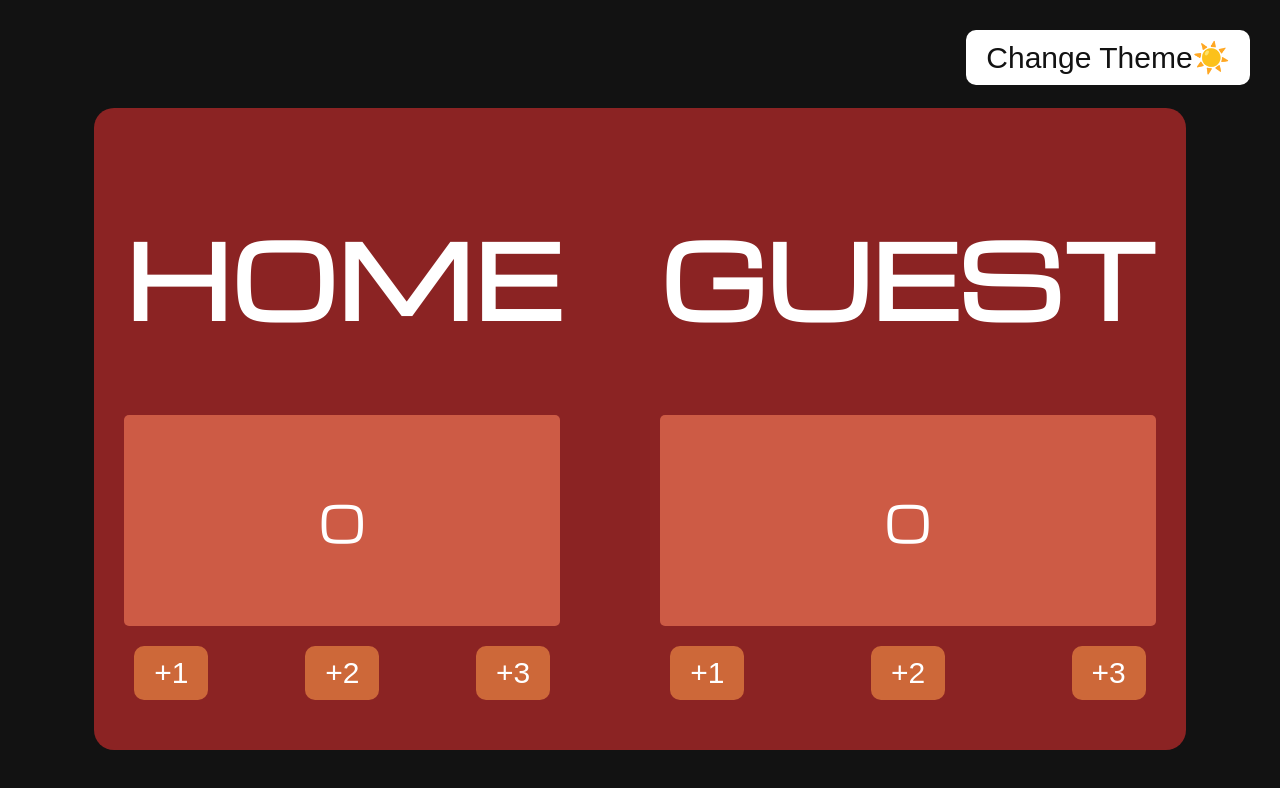
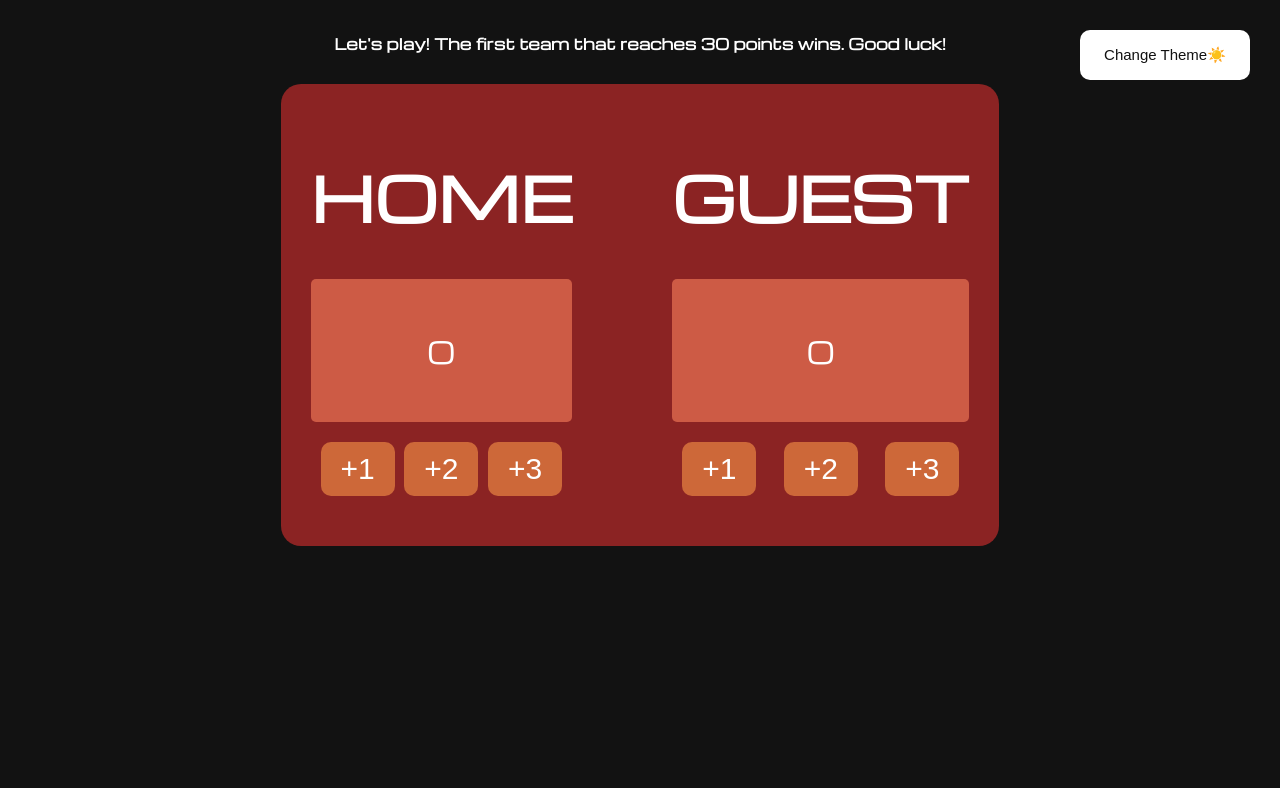
Before and after one commit to Manicxxx/Score-Board, a plain HTML site: page index.html in a window 1280 px wide. Drawn offline with nearby package versions, Linux system fonts and the light colour scheme.

Commit message:
Added intro and fixed dark mode

```diff
--- a/index.css
+++ b/index.css
@@ -1,7 +1,7 @@
 body {
     text-align: center;
-    color: #121212;
-    font-size: 50;
+    color: white;
+    font-size: 30;
     font-family: 'Michroma', sans-serif;
     display: flex;
     flex-direction: column;
@@ -11,13 +11,21 @@ body {
 }
 
 #theme-btn {
+    width: 170px;
+    height: 50px;
+    font-size: 15px;
     margin-top: 30px;
     margin-right: 30px;
     background: white;
     color: #121212;
-    position: fixed;
+    position: absolute;
     top:0;
     right:0;
+}
+
+#intro-message {
+    font-size: 15;
+    margin-bottom: 0;
 }
 
 .scoreboard-class {
@@ -25,15 +33,13 @@ body {
     justify-content: center;
     gap: 100px;
     padding: 30px;
-    margin-top: 100px;
+    margin-top: 30px;
     background: #8B2323;
     border-radius: 20px;
-    color: white;
 }
 
 .scoreboard-point-class {
     background: #CD5B45;
-    color: white;
     padding: 20px 0;
     border-radius: 5px;
     font-family: 'Michroma', sans-serif;
@@ -51,11 +57,11 @@ button {
     border-radius: 10px;
     border: none;
     background: #CD6839;
-    color: white;
+    color: inherit; /*Has to be specified since it doesn't take the color inherently*/
 }
 
 #message {
-    color: white;
+    font-size: 20;
     background-color: transparent;
     padding: 20px 30px;
 
--- a/index.html
+++ b/index.html
@@ -17,6 +17,7 @@
 
     <body>
         <button id="theme-btn">Change Theme☀️</button>
+        <h5 id="intro-message">Let's play! The first team that reaches 30 points wins. Good luck!</h5>
         <div class="scoreboard-class">
             <div class="board-class">
                 <h1>HOME</h1>
@@ -24,7 +25,7 @@
                     <p id="home-points">0</p>
                 </div>
                 <div class="btns">
-                    <button class ="add-btn" id="home-add-btn-one">+1</button>
+                    <button id="home-add-btn-one">+1</button>
                     <button id="home-add-btn-two">+2</button>
                     <button id="home-add-btn-three">+3</button>
                 </div>
--- a/index.js
+++ b/index.js
@@ -89,11 +89,17 @@ function addBtn() {
 // Changes button background, color and textContent and body background
 themeBtn.addEventListener("click", function() {
     if(themeState == "dark") {
+        // Change the state of the theme
         themeState = "light"
+
+        // Change the button style
         themeBtn.style.background = "#121212"
         themeBtn.style.color = "white"
         themeBtn.textContent = "Change Theme🌑"
+
+        // Change the body style
         document.body.style.background = "white"
+        document.body.style.color = "black"
     }
     else if(themeState == "light"){
         themeState = "dark"
@@ -101,5 +107,6 @@ themeBtn.addEventListener("click", function() {
         themeBtn.style.color = "#121212"
         themeBtn.textContent = "Change Theme☀️"
         document.body.style.background = "#121212"
+        document.body.style.color = "white"
     }
 })
```
